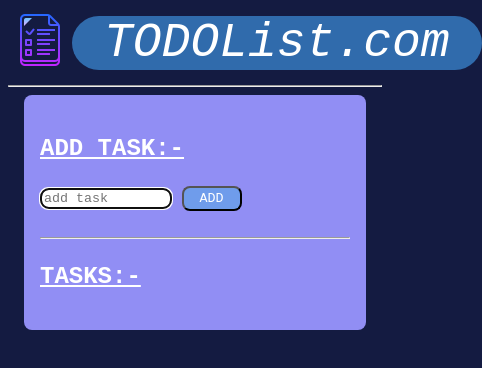
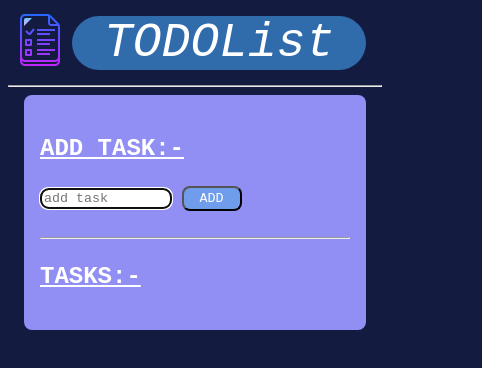
Before and after one commit to Legend015/ToDo-List-App, a plain HTML site: page index.html in a window 390 px wide. Shown: the whole page, 482 px wide, since content can reach past the window. Drawn offline with Linux system fonts and the light colour scheme.

```diff
--- a/index.html
+++ b/index.html
@@ -10,7 +10,7 @@
 <body>
     <header class="header">
         <div><img src="./assets/icons8-to-do-list-64.png" alt="logo"></div>
-        <div class="heading">TODOList.com</div>
+        <div class="heading">TODOList</div>
     </header>
     <hr>
     <div class="main-content">
```
